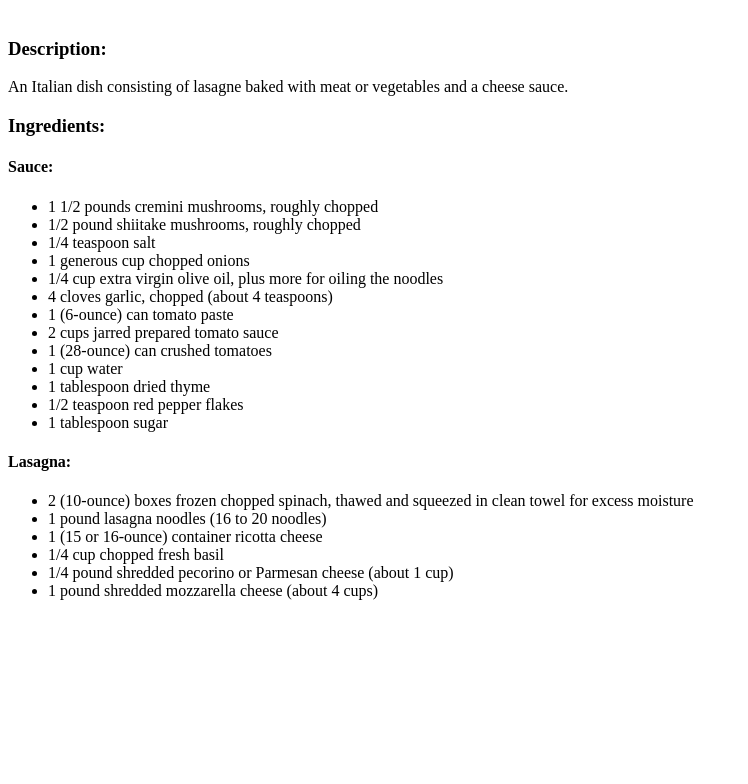
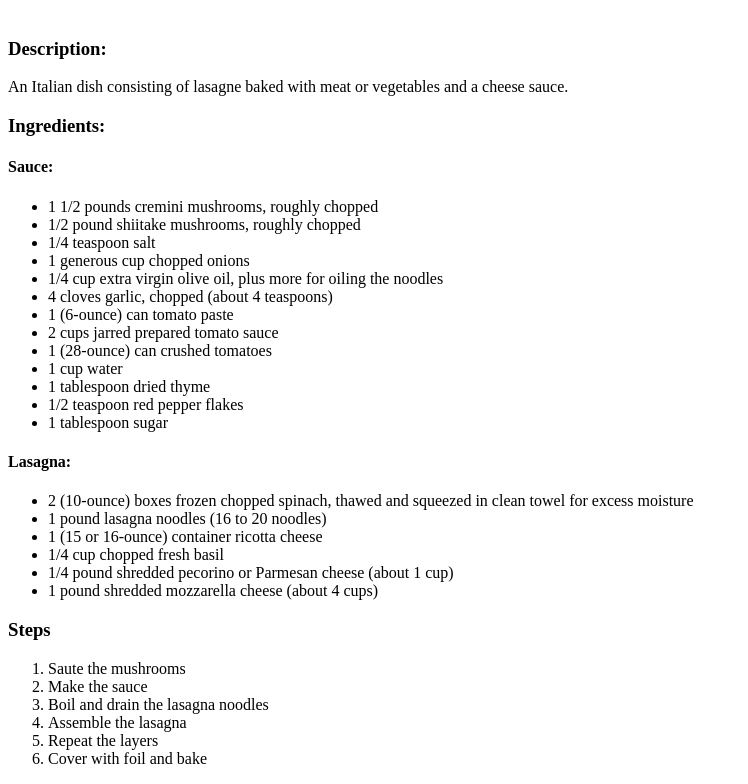
Before and after one commit to Kunari45/odin-recipes, a plain HTML site: page recipes/lasagna.html in a window 1280 px wide. Shown: the part 79-863 px from the top of the page, without its empty margins (0-748 px from the left). Before the commit the page ends 800 px from the top, so only its background shows below. Drawn offline with Linux system fonts and the light colour scheme.

Commit message:
Updated the lasagna page with the steps needed to cook it

```diff
--- a/recipes/lasagna.html
+++ b/recipes/lasagna.html
@@ -40,5 +40,14 @@
         <li>1/4 pound shredded pecorino or Parmesan cheese (about 1 cup)</li>
         <li>1 pound shredded mozzarella cheese (about 4 cups)</li>
     </ul>
+    <h3>Steps</h3>
+    <ol>
+        <li>Saute the mushrooms</li>
+        <li>Make the sauce</li>
+        <li>Boil and drain the lasagna noodles</li>
+        <li>Assemble the lasagna</li>
+        <li>Repeat the layers</li>
+        <li>Cover with foil and bake</li>
+    </ol>
 </body>
 </html>
```
